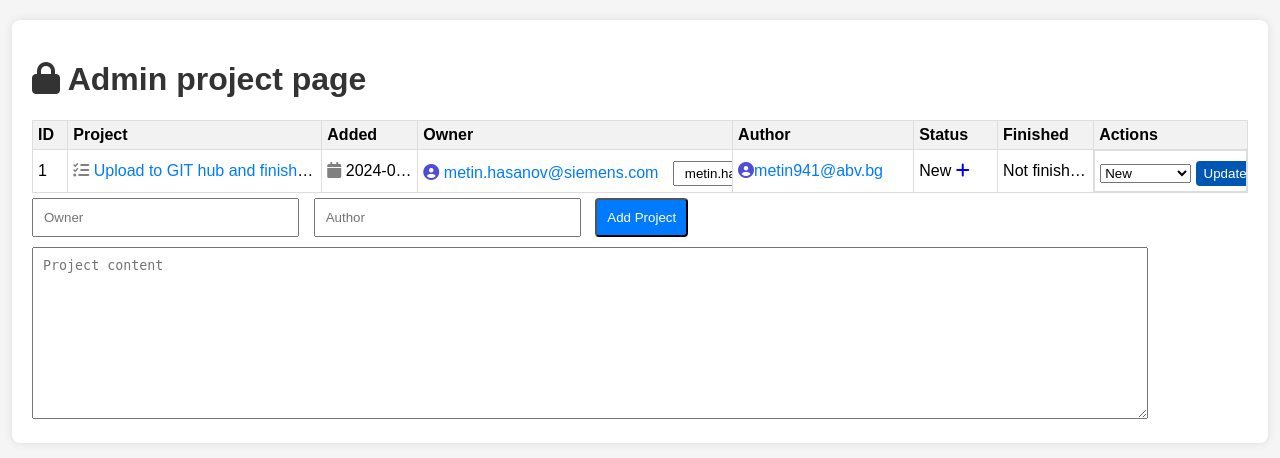
After one commit to metin941/Task_management_tool, a Flask app: page /admin_project in a window 1280 px wide. The commit adds this page. Shown: the top 458 px of the page. Run offline with Flask 3, Linux system fonts and the light colour scheme.

Commit message:
Added new work flow project>task

```diff
--- a/app.py
+++ b/app.py
@@ -1,4 +1,4 @@
-from flask import Flask, abort, render_template, request, url_for, redirect, send_from_directory
+from flask import Flask, abort, render_template, request, url_for, redirect, send_from_directory , flash
 from flask_sqlalchemy import SQLAlchemy
 from datetime import datetime, date
 from werkzeug.utils import secure_filename
@@ -7,33 +7,50 @@ from flask_bcrypt import Bcrypt
 import os
 
 app = Flask(__name__)
-app.config['SQLALCHEMY_DATABASE_URI'] = 'sqlite:///test.db'
+app.config['SQLALCHEMY_DATABASE_URI'] = 'sqlite:///tasks.db'
 app.config['SQLALCHEMY_BINDS'] = {'users': 'sqlite:///users.db'}  # New database for users
-app.config['SECRET_KEY'] = '252525'  # Change this to a secret key of your choice
+app.config['SECRET_KEY'] = 'admin'  # Change this to a secret key of your choice
 db = SQLAlchemy(app)
 bcrypt = Bcrypt(app)
 login_manager = LoginManager(app)
 login_manager.login_view = 'login'
 
-# Add a configuration for file uploads
+#Configuration for file uploads
 UPLOAD_FOLDER = 'Attachments'
 ALLOWED_EXTENSIONS = {'txt', 'pdf', 'png', 'jpg', 'jpeg', 'gif'}
 app.config['UPLOAD_FOLDER'] = UPLOAD_FOLDER
 
-class Comment(db.Model):
+#This part redirects directly to login page
+@app.route('/')#Here goes the webpage main name
+def redirect_to_index():
+    return redirect(url_for('login'))
+
+# Comment class for Project
+class Comment_project(db.Model):
     id = db.Column(db.Integer, primary_key=True)
     content = db.Column(db.String(200), nullable=False)
-    author = db.Column(db.String(50), nullable=False)  # Add the author field
+    author = db.Column(db.String(50), nullable=False)
     date_created = db.Column(db.DateTime, default=datetime.utcnow)
-    task_id = db.Column(db.Integer, db.ForeignKey('todo.id'), nullable=False)
+    task_id = db.Column(db.Integer, db.ForeignKey('projects.id'), nullable=False)  # Update this line
     attachment_path = db.Column(db.String(255))
 
-    # Add other necessary fields and relationships
+    def __repr__(self):
+        return f'<Comment_project {self.id}>'
+
+# Comment class for Task
+class Comment_task(db.Model):
+    id = db.Column(db.Integer, primary_key=True)
+    content = db.Column(db.String(200), nullable=False)
+    author = db.Column(db.String(50), nullable=False)
+    date_created = db.Column(db.DateTime, default=datetime.utcnow)
+    task_id = db.Column(db.Integer, db.ForeignKey('tasks.id'), nullable=False)  # Update this line
+    attachment_path = db.Column(db.String(255))
 
     def __repr__(self):
-        return f'<Comment {self.id}>'
+        return f'<Comment_task {self.id}>'
 
-class Todo(db.Model):
+#Tasks class
+class Tasks(db.Model):
     id = db.Column(db.Integer, primary_key=True)
     content = db.Column(db.String(200), nullable=False)
     owner = db.Column(db.String(50), nullable=False)
@@ -42,12 +59,30 @@ class Todo(db.Model):
     date_created = db.Column(db.DateTime, default=datetime.utcnow)
     finished = db.Column(db.DateTime, nullable=True)
     comment_count = db.Column(db.Integer, default=0)
-    comments = db.relationship('Comment', backref='task', lazy=True, cascade='all, delete-orphan')
+    project_id = db.Column(db.Integer, db.ForeignKey('projects.id'), nullable=False)  # Update this line
+    comments = db.relationship('Comment_task', backref='task', lazy=True, cascade='all, delete-orphan', primaryjoin="Tasks.id == Comment_task.task_id")
 
 
     def __repr__(self):
         return '<Task %r>' % self.id
 
+#Projects class
+class Projects(db.Model):
+    id = db.Column(db.Integer, primary_key=True)
+    content = db.Column(db.String(200), nullable=False)
+    owner = db.Column(db.String(50), nullable=False)
+    author = db.Column(db.String(50), nullable=False)
+    status = db.Column(db.String(60), nullable=False, default="New")
+    date_created = db.Column(db.DateTime, default=datetime.utcnow)
+    finished = db.Column(db.DateTime, nullable=True)
+    comment_count = db.Column(db.Integer, default=0)
+    comments = db.relationship('Comment_project', backref='project', lazy=True, cascade='all, delete-orphan', primaryjoin="Projects.id == Comment_project.task_id")
+
+
+    def __repr__(self):
+        return '<Project %r>' % self.id
+
+#User class adds new user to users.db file from /register tab
 class User(UserMixin, db.Model):
     id = db.Column(db.Integer, primary_key=True)
     username = db.Column(db.String(50), unique=True, nullable=False)
@@ -59,6 +94,7 @@ class User(UserMixin, db.Model):
     def check_password(self, password):
         return bcrypt.check_password_hash(self.password_hash, password)
 
+#UserLogin class reads from user.db file
 class UserLogin(UserMixin, db.Model):
     __bind_key__ = 'users'
     id = db.Column(db.Integer, primary_key=True)
@@ -71,10 +107,9 @@ class UserLogin(UserMixin, db.Model):
     def check_password(self, password):
         return bcrypt.check_password_hash(self.password_hash, password)
 
-@app.route('/')
-def redirect_to_index():
-    return redirect(url_for('login'))
+#============================================Registe and Login =============================================================
 
+#Register page
 @app.route('/register', methods=['GET', 'POST'])
 def register():
     if request.method == 'POST':
@@ -99,10 +134,12 @@ def register():
 
     return render_template('register.html', error=None)
 
+#Load user uses query.get and reads by ID
 @login_manager.user_loader
 def load_user(user_id):
     return UserLogin.query.get(int(user_id))
 
+#Login user , it reads from users.db the user and then checks the password with if statement
 @app.route('/login', methods=['GET', 'POST'])
 def login():
     if request.method == 'POST':
@@ -113,56 +150,211 @@ def login():
 
         if user and user.check_password(password):
             login_user(user)
-            return redirect(url_for('index'))  # Redirect to the 'index' route upon successful login
+            return redirect(url_for('admin_project'))  # Redirect to the 'index' route upon successful login
         else:
             return render_template('login.html', error='Invalid username or password')
 
     return render_template('login.html', error=None)
 
+#Logout from the Admin page
 @app.route('/logout')
 def logout():
     logout_user()
     return redirect(url_for('login'))
+#==============================================================================================================================
 
-@app.route('/index', methods=['POST','GET'])
-def index():
+#=============================================Project==========================================================================
+#Admin projects page
+@app.route('/admin_project', methods=['POST', 'GET'])
+def admin_project():
+    if request.method == 'POST':
+        project_content = request.form['content']
+        project_owner = request.form['owner']
+        project_author = request.form['author']
+        if project_content and project_owner and project_author:
+            new_project = Projects(content=project_content, owner=project_owner, author=project_author)
+            try:
+                db.session.add(new_project)
+                db.session.commit()
+                return redirect(url_for('admin_project'))
+            except:
+                return 'There is an issue adding your project, please contact the IT department'
+        else:
+            return 'Project content, owner, and author cannot be empty. Please enter all!'
+    else:
+        projects = Projects.query.order_by(Projects.date_created).all()
+        return render_template('admin_project.html', projects=projects)
+
+#View project opening a new page
+@app.route('/project/<int:project_id>')
+def view_project(project_id):
+    project = Projects.query.get_or_404(project_id)
+    return redirect(url_for('project_details', project_id=project_id))
+
+#Delete project
+@app.route('/delete/<int:id>', methods=['POST'])
+def delete_project(id):
+    project_to_delete = Projects.query.get_or_404(id)
+
+    try:
+        # Delete all tasks associated with the project
+        tasks_to_delete = Tasks.query.filter_by(project_id=id).all()
+        for task in tasks_to_delete:
+            db.session.delete(task)
+
+        # Delete the project itself
+        db.session.delete(project_to_delete)
+        db.session.commit()
+        flash('Project and associated tasks deleted successfully', 'success')
+    except Exception as e:
+        db.session.rollback()
+        flash(f'There was a problem deleting the project and tasks: {str(e)}', 'danger')
+
+    return redirect(url_for('admin_project'))
+
+#Update project , updates project status
+@app.route('/update_project/<int:project_id>', methods=['POST'])
+def update_project(project_id):
+    project = Projects.query.get_or_404(project_id)
+
+    if request.method == 'POST':
+        new_status = request.form['status']
+        project.status = new_status
+
+        if new_status == 'Completed' and project.finished is None:
+            project.finished = datetime.utcnow()
+
+        try:
+            db.session.commit()
+            return redirect(url_for('admin_project'))
+        except Exception as e:
+            db.session.rollback()
+            return f'There was an issue updating the project status: {str(e)}'
+
+    return render_template('admin_project.html', project=project)
+
+#Update owner of the project
+@app.route('/update_owner_project/<int:project_id>', methods=['POST'])
+def update_owner_project(project_id):
+    project = Projects.query.get_or_404(project_id)
+
+    if request.method == 'POST':
+        new_owner = request.form['new_owner']
+        project.owner = new_owner
+
+        try:
+            db.session.commit()
+            return redirect(url_for('admin_project'))
+        except Exception as e:
+            db.session.rollback()
+            return f'There was an issue updating the project owner: {str(e)}'
+
+    return render_template('admin_project.html', project=project)
+
+#Add project comments
+@app.route('/add_project_comment/<int:project_id>', methods=['POST'])
+def add_project_comment(project_id):
+    project = Projects.query.get_or_404(project_id)
+
+    if request.method == 'POST':
+        new_project_comment = request.form.get('comment_content')
+        author = request.form.get('comment-author')  # Use the correct name here
+
+        # Initialize attachment_path to None
+        attachment_path = None
+
+        # Check if the post request has the file part
+        if 'attachment' in request.files:
+            file = request.files['attachment']
+            # If the user selects a file and it's allowed, save it
+            if file.filename and allowed_file(file.filename):
+                filename = secure_filename(file.filename)
+                file.save(os.path.join(app.config['UPLOAD_FOLDER'], filename))
+                # Save the filename to the database or use it as needed
+                attachment_path = os.path.join('Attachments', filename)
+
+        project_comment = Comment_project(content=new_project_comment, author=author, project=project, attachment_path=attachment_path)
+        project.comment_count += 1
+
+        try:
+            db.session.add(project_comment)
+            db.session.commit()
+        except Exception as e:
+            db.session.rollback()
+            return f'There was an issue adding the comment: {str(e)}'
+
+    # Fetch the project along with its comments
+    project_with_comments = Projects.query.options(db.joinedload(Projects.comments)).get_or_404(project_id)
+
+    return render_template('project_details.html', project=project_with_comments)
+
+@app.route('/project_details/<int:project_id>')
+def project_details(project_id):
+    # Retrieve the project based on project_id
+    project = Projects.query.get_or_404(project_id)
+    # Retrieve associated tasks for the project
+    tasks = Tasks.query.filter_by(project_id=project_id).all()
+    # Add any additional logic you need for displaying project details
+    return render_template('project_details.html', project=project, tasks=tasks)
+
+#==========================================================================================================
+
+#============================================Tasks=========================================================
+
+#Admin task page
+@app.route('/add_project_task/<int:project_id>', methods=['POST'])
+def add_project_task(project_id):
     if request.method == 'POST':
         task_content = request.form['content']
         task_owner = request.form['owner']
         task_author = request.form['author']
+
         if task_content and task_owner and task_author:
-            new_task = Todo(content=task_content, owner=task_owner, author=task_author)
+            # Retrieve the project based on project_id
+            project = Projects.query.get_or_404(project_id)
+
+            # Create a new task related to the project
+            new_task = Tasks(content=task_content, owner=task_owner, author=task_author, project_id=project_id)
+
             try:
                 db.session.add(new_task)
                 db.session.commit()
-                return redirect(url_for('index'))
-            except:
-                return 'Tehere is a issue adding your task, please contact IT department'
+                # Replace 'display_project_details' with the correct endpoint for displaying project details
+                return redirect(url_for('project_details', project_id=project_id))
+            except Exception as e:
+                return f'There is an issue adding your task. Error: {str(e)}. Please contact the IT department'
         else:
-            return 'Task content and owner and author cannot be empty. Please enter all!'
+            return 'Task content, owner, and author cannot be empty. Please enter all!'
     else:
-        tasks = Todo.query.order_by(Todo.date_created).all()
-        return render_template('index.html', tasks=tasks)
+        # Handle the case when the request method is not POST
+        return redirect(url_for('project_details', project_id=project_id))
 
-@app.route('/delete/<int:id>',methods=['GET', 'POST'])
-def delete(id):
-    task_to_delete = Todo.query.get_or_404(id) #this will try to get first the id if exist if not will pop up 404 error
-    if request.method == 'POST':
-        try:
-            db.session.delete(task_to_delete)
-            db.session.commit()
-            return redirect('/index')
-        except:
-            return 'There was a problem deleting that task'
+#Delete task
+@app.route('/delete_task/<int:id>', methods=['POST'])
+def delete_task(id):
+    task_to_delete = Tasks.query.get_or_404(id)
+    project_id = task_to_delete.project_id  # Get the project ID before deletion
 
+    try:
+        db.session.delete(task_to_delete)
+        db.session.commit()
+        flash('Task deleted successfully', 'success')
+    except Exception as e:
+        db.session.rollback()
+        flash(f'There was a problem deleting the task: {str(e)}', 'danger')
+
+    return redirect(url_for('project_details', project_id=project_id))
+
+#View task opening a new page
 @app.route('/task/<int:task_id>')
 def view_task(task_id):
-    task = Todo.query.get_or_404(task_id)
+    task = Tasks.query.get_or_404(task_id)
     return render_template('task_detail.html', task=task)
 
-@app.route('/update_task/<int:task_id>', methods=['GET','POST'])
+#Update tasks , updates task status
+@app.route('/update_task/<int:task_id>', methods=['POST'])
 def update_task(task_id):
-    task = Todo.query.get_or_404(task_id)
+    task = Tasks.query.get_or_404(task_id)
 
     if request.method == 'POST':
         new_status = request.form['status']
@@ -171,18 +363,20 @@ def update_task(task_id):
         if new_status == 'Completed' and task.finished is None:
             # Set finished date if status is set to Completed and finished date is not already set
             task.finished = datetime.utcnow()
+
         try:
             db.session.commit()
-            return redirect('/index')
+            flash('Task updated successfully', 'success')
         except Exception as e:
-            db.session.rollback()  # Rollback changes if an exception occurs
-            return f'There was an issue updating the task status:    {str(e)}'
+            db.session.rollback()
+            flash(f'There was an issue updating the task status: {str(e)}', 'danger')
 
-    return render_template('index.html', task=task)
+    return redirect(url_for('project_details', project_id=task.project_id))
 
-@app.route('/update_owner/<int:task_id>', methods=['GET','POST'])
+#Update owner of the task
+@app.route('/update_owner/<int:task_id>', methods=['POST'])
 def update_owner(task_id):
-    task = Todo.query.get_or_404(task_id)
+    task = Tasks.query.get_or_404(task_id)
 
     if request.method == 'POST':
         new_owner = request.form['new_owner']
@@ -193,19 +387,21 @@ def update_owner(task_id):
 
         try:
             db.session.commit()
-            return redirect('/index')
+            flash('Owner updated successfully', 'success')
         except Exception as e:
-            db.session.rollback()  # Rollback changes if an exception occurs
-            return f'There was an issue updating the task status:    {str(e)}'
+            db.session.rollback()
+            flash(f'There was an issue updating the task owner: {str(e)}', 'danger')
 
-    return render_template('index.html', task=task)
+    return redirect(url_for('project_details', project_id=task.project_id))
 
+#Allowed file in the task comment section
 def allowed_file(filename):
     return '.' in filename and filename.rsplit('.', 1)[1].lower() in ALLOWED_EXTENSIONS
 
+#Task comment
 @app.route('/add_task_comment/<int:task_id>', methods=['GET', 'POST'])
 def add_task_comment(task_id):
-    task = Todo.query.get_or_404(task_id)
+    task = Tasks.query.get_or_404(task_id)
 
     if request.method == 'POST':
         new_task_comment = request.form['comment_content']
@@ -234,10 +430,11 @@ def add_task_comment(task_id):
             return f'There was an issue adding the comment: {str(e)}'
 
     # Fetch the task along with its comments
-    task_with_comments = Todo.query.options(db.joinedload(Todo.comments)).get_or_404(task_id)
+    task_with_comments = Tasks.query.options(db.joinedload(Tasks.comments)).get_or_404(task_id)
 
     return render_template('task_detail.html', task=task_with_comments)
 
+#Download attachments from the added comments (Attachments folder)
 @app.route('/download_attachment/<path:filename>')
 def download_attachment(filename):
     filename = os.path.basename(filename)
@@ -245,17 +442,6 @@ def download_attachment(filename):
         return send_from_directory(app.config['UPLOAD_FOLDER'], secure_filename(filename), as_attachment=True)
     except FileNotFoundError:
         abort(404)
-
-def filter_tasks(query, filter_date, filter_owner):
-    if filter_date:
-        # Convert the filter_date string to a datetime object
-        filter_date = datetime.strptime(filter_date, '%Y-%m-%d').date()
-        query = query.filter_by(date_created=filter_date)
-
-    if filter_owner:
-        query = query.filter_by(owner=filter_owner)
-
-    return query
-
+#====================================================================================================================================
 if __name__ == '__main__':
     app.run(debug=True)
--- /dev/null
+++ b/templates/admin_project.html
@@ -0,0 +1,87 @@
+{% extends 'base.html' %}
+
+{% block head %}
+
+{% endblock %}
+
+{% block body %}
+<div class="content">
+    <h1><i class="fa fa-lock" aria-hidden="true"></i> Admin project page</h1>
+    <table>
+        <!-- Table header row -->
+        <tr>
+            <th>ID</th>
+            <th>Project</th>
+            <th><label>Added</label></th>
+            <th><label>Owner</label></th>
+            <th><label>Author</label></th>
+            <th><label>Status</label></th>
+            <th><label>Finished</label></th>
+            <th><label>Actions</label></th>
+        </tr>
+
+        <!-- Iterate over projects and display information -->
+        {% for project in projects %}
+            <tr>
+                <td>{{ project.id }}</td>
+                <td> <i class="fa fa-tasks" style="color: gray;"></i> <a href="{{ url_for('view_project', project_id=project.id) }}" target="_blank">{{ project.content }}</a></td>
+                <td><i class="fa fa-calendar" style="color: gray;"></i> {{ project.date_created.date() }}</td>
+                <td>
+                    <form action="{{ url_for('update_owner_project', project_id=project.id) }}" method="POST">
+                        {% if project.owner is not none and '@' in project.owner and '.' in project.owner %}
+                            <i class="fa fa-user-circle" style="color: rgb(77, 77, 216);"></i> <a href="mailto:{{ project.owner }}">{{ project.owner }}</a>
+                        {% else %}
+                            <i class="fa fa-user-circle" style="color: gray;"></i> {{ project.owner }}
+                        {% endif %}
+                        <input type="text" name="new_owner" placeholder="New Owner" value="{{ project.owner }}" class="owner_input">
+                        <input type="submit" style="display: none;"> <!-- Hidden submit button -->
+                    </form>
+                </td>
+                <td>
+                    {% if project.author is not none and '@' in project.author and '.' in project.author %}
+                        <i class="fa fa-user-circle" style="color: rgb(77, 77, 216);"></i><a href="mailto:{{ project.owner }}">{{ project.author }}</a>
+                    {% else %}
+                        <i class="fa fa-user-circle" style="color: gray;"></i> {{ project.author }}
+                    {% endif %}
+                </td>
+                <td>{{ project.status }}
+                    {% if project.status == 'Completed' %}
+                        <i class="fa fa-check-circle" style="color: green;"></i>
+                    {% elif project.status == 'In Progress' %}
+                        <i class="fa fa-spinner" style="color: orange;"></i>
+                    {% elif project.status == 'New' %}
+                        <i class="fa fa-plus" style="color: blue;"></i>
+                    {% endif %}
+                </td>
+                <td>{% if project.finished is not none %}
+                        <i class="fa fa-calendar" style="color: gray;"></i> {{ project.finished.strftime('%Y-%m-%d') }}
+                    {% else %}
+                        Not finished yet
+                    {% endif %}
+                </td>
+                <td class="actions">
+                    <form action="{{ url_for('update_project', project_id=project.id) }}" method="POST">
+                        <select name="status">
+                            <option value="New" {% if project.status == 'New' %} selected {% endif %}>New</option>
+                            <option value="In Progress" {% if project.status == 'In Progress' %} selected {% endif %}>In Progress</option>
+                            <option value="Completed" {% if project.status == 'Completed' %} selected {% endif %}>Completed</option>
+                        </select>
+                        <button type="submit" class="update-button">Update status</button>
+                    </form>
+                    <form action="/delete/{{project.id}}" method="POST">
+                        <button type="submit" class="delete-button">Delete</button>
+                    </form>
+                </td>
+            </tr>
+        {% endfor %}
+    </table>
+
+    <!-- Form to add a new project -->
+    <form action="{{ url_for('admin_project') }}" method="POST">
+        <input type="text" name="owner" id="owner" placeholder="Owner" class="small">
+        <input type="text" name="author" id="author" placeholder="Author" class="small">
+        <input type="submit" value="Add Project">
+        <textarea type="text" name="content" id="content" placeholder="Project content" class="large"></textarea>
+    </form>
+</div>
+{% endblock %}
```
Also changed, not shown: templates/project_details.html (renamed from templates/index.html, +50 -5 lines), instance/tasks.db (added), instance/test.db (deleted), instance/users.db.
